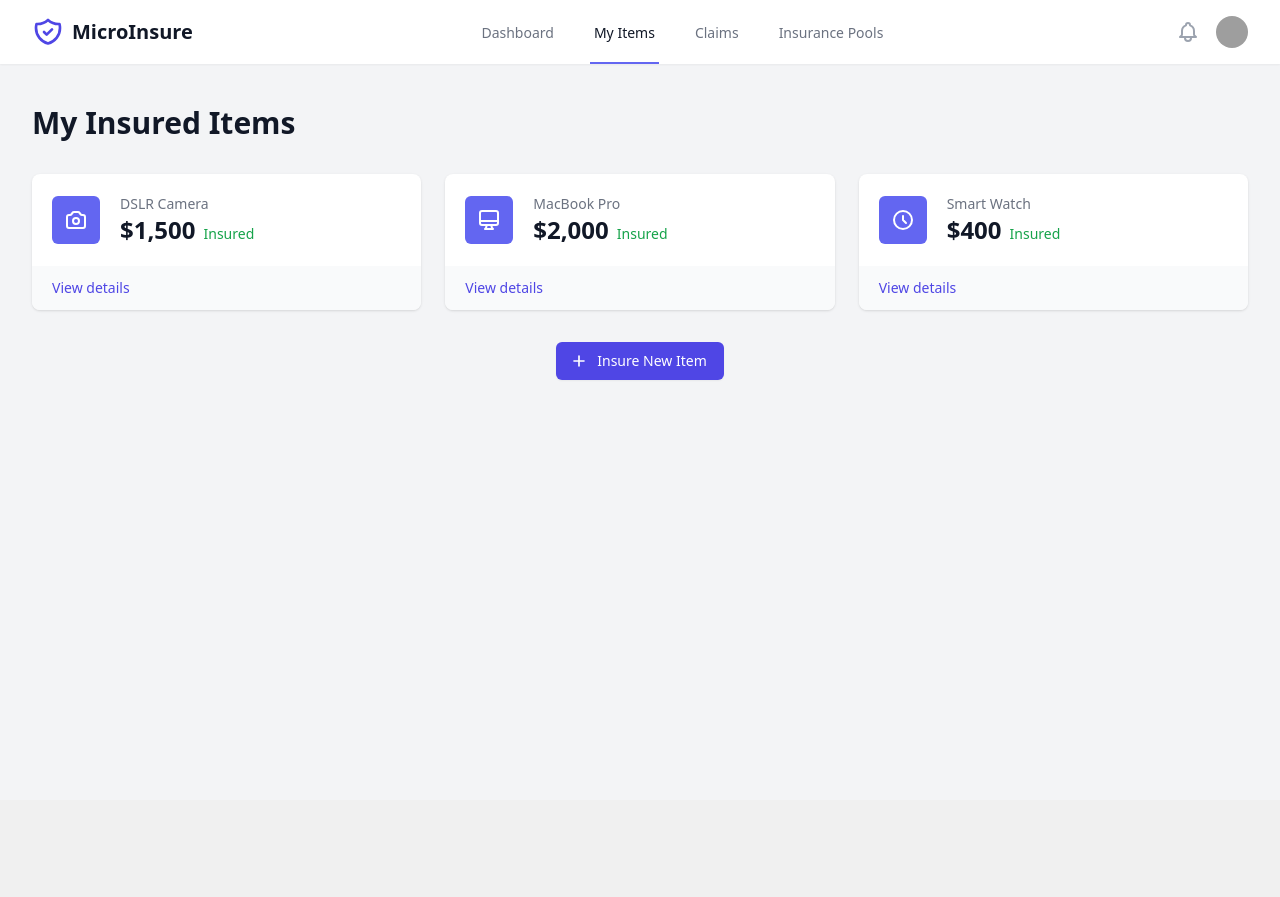
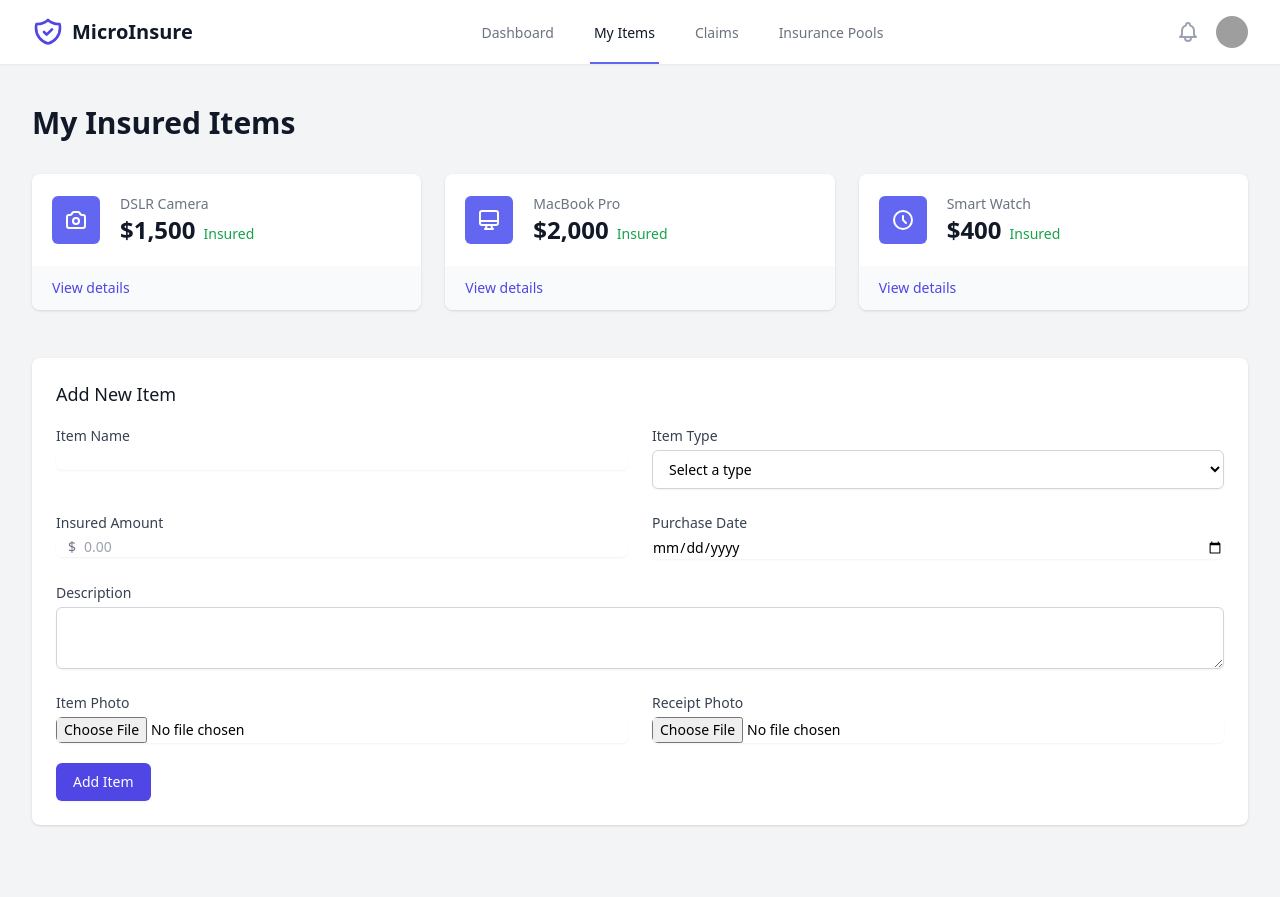
Before and after one commit to Jason-Joannou/sisonke, a Flask app: page /items in a window 1280 px wide. Before the commit the page ends 380 px from the top, so only its background shows below. Run offline with Flask 3, Linux system fonts and the light colour scheme; some libraries are stand-ins or nearby versions; grey boxes are pictures that could not be loaded.

Commit message:
items html upgrade

```diff
--- a/templates/items.html
+++ b/templates/items.html
@@ -20,10 +20,10 @@
                         </div>
                     </div>
                     <div class="hidden sm:ml-6 sm:flex sm:space-x-8">
-                        <a href="/dashboard" class="border-transparent text-gray-500 hover:border-gray-300 hover:text-gray-700 inline-flex items-center px-1 pt-1 border-b-2 text-sm font-medium">Dashboard</a>
-                        <a href="/items" class="border-indigo-500 text-gray-900 inline-flex items-center px-1 pt-1 border-b-2 text-sm font-medium">My Items</a>
-                        <a href="/claims" class="border-transparent text-gray-500 hover:border-gray-300 hover:text-gray-700 inline-flex items-center px-1 pt-1 border-b-2 text-sm font-medium">Claims</a>
-                        <a href="/insurance-pools" class="border-transparent text-gray-500 hover:border-gray-300 hover:text-gray-700 inline-flex items-center px-1 pt-1 border-b-2 text-sm font-medium">Insurance Pools</a>
+                        <a href="#" class="border-transparent text-gray-500 hover:border-gray-300 hover:text-gray-700 inline-flex items-center px-1 pt-1 border-b-2 text-sm font-medium">Dashboard</a>
+                        <a href="#" class="border-indigo-500 text-gray-900 inline-flex items-center px-1 pt-1 border-b-2 text-sm font-medium">My Items</a>
+                        <a href="#" class="border-transparent text-gray-500 hover:border-gray-300 hover:text-gray-700 inline-flex items-center px-1 pt-1 border-b-2 text-sm font-medium">Claims</a>
+                        <a href="#" class="border-transparent text-gray-500 hover:border-gray-300 hover:text-gray-700 inline-flex items-center px-1 pt-1 border-b-2 text-sm font-medium">Insurance Pools</a>
                     </div>
                     <div class="hidden sm:ml-6 sm:flex sm:items-center">
                         <button type="button" class="bg-white p-1 rounded-full text-gray-400 hover:text-gray-500 focus:outline-none focus:ring-2 focus:ring-offset-2 focus:ring-indigo-500">
@@ -135,13 +135,67 @@
                             </div>
                         </div>
 
-                        <div class="flex justify-center mt-8">
-                            <a href="#" class="inline-flex items-center px-4 py-2 border border-transparent text-sm font-medium rounded-md shadow-sm text-white bg-indigo-600 hover:bg-indigo-700 focus:outline-none focus:ring-2 focus:ring-offset-2 focus:ring-indigo-500">
-                                <svg class="mr-2 -ml-1 h-5 w-5" xmlns="http://www.w3.org/2000/svg" fill="none" viewBox="0 0 24 24" stroke="currentColor">
-                                    <path stroke-linecap="round" stroke-linejoin="round" stroke-width="2" d="M12 6v6m0 0v6m0-6h6m-6 0H6" />
-                                </svg>
-                                Insure New Item
-                            </a>
+                        <div class="mt-12 bg-white shadow sm:rounded-lg">
+                            <div class="px-4 py-5 sm:p-6">
+                                <h3 class="text-lg leading-6 font-medium text-gray-900">Add New Item</h3>
+                                <div class="mt-5">
+                                    <form action="/add_item" method="POST" enctype="multipart/form-data">
+                                        <div class="grid grid-cols-6 gap-6">
+                                            <div class="col-span-6 sm:col-span-3">
+                                                <label for="item_name" class="block text-sm font-medium text-gray-700">Item Name</label>
+                                                <input type="text" name="item_name" id="item_name" required class="mt-1 focus:ring-indigo-500 focus:border-indigo-500 block w-full shadow-sm sm:text-sm border-gray-300 rounded-md">
+                                            </div>
+
+                                            <div class="col-span-6 sm:col-span-3">
+                                                <label for="item_type" class="block text-sm font-medium text-gray-700">Item Type</label>
+                                                <select id="item_type" name="item_type" required class="mt-1 block w-full py-2 px-3 border border-gray-300 bg-white rounded-md shadow-sm focus:outline-none focus:ring-indigo-500 focus:border-indigo-500 sm:text-sm">
+                                                    <option value="">Select a type</option>
+                                                    <option value="Electronics">Electronics</option>
+                                                    <option value="Jewelry">Jewelry</option>
+                                                    <option value="Furniture">Furniture</option>
+                                                    <option value="Other">Other</option>
+                                                </select>
+                                            </div>
+
+                                            <div class="col-span-6 sm:col-span-3">
+                                                <label for="insured_amount" class="block text-sm font-medium text-gray-700">Insured Amount</label>
+                                                <div class="mt-1 relative rounded-md shadow-sm">
+                                                    <div class="absolute inset-y-0 left-0 pl-3 flex items-center pointer-events-none">
+                                                        <span class="text-gray-500 sm:text-sm">$</span>
+                                                    </div>
+                                                    <input type="number" name="insured_amount" id="insured_amount" required class="focus:ring-indigo-500 focus:border-indigo-500 block w-full pl-7 pr-12 sm:text-sm border-gray-300 rounded-md" placeholder="0.00" step="0.01" min="0">
+                                                </div>
+                                            </div>
+
+                                            <div class="col-span-6 sm:col-span-3">
+                                                <label for="purchase_date" class="block text-sm font-medium text-gray-700">Purchase Date</label>
+                                                <input type="date" name="purchase_date" id="purchase_date" required class="mt-1 focus:ring-indigo-500 focus:border-indigo-500 block w-full shadow-sm sm:text-sm border-gray-300 rounded-md">
+
+                                            </div>
+
+                                            <div class="col-span-6">
+                                                <label for="description" class="block text-sm font-medium text-gray-700">Description</label>
+                                                <textarea id="description" name="description" rows="3" class="shadow-sm focus:ring-indigo-500 focus:border-indigo-500 mt-1 block w-full sm:text-sm border border-gray-300 rounded-md"></textarea>
+                                            </div>
+
+                                            <div class="col-span-6 sm:col-span-3">
+                                                <label for="item_photo" class="block text-sm font-medium text-gray-700">Item Photo</label>
+                                                <input type="file" id="item_photo" name="item_photo" accept="image/*" class="mt-1 focus:ring-indigo-500 focus:border-indigo-500 block w-full shadow-sm sm:text-sm border-gray-300 rounded-md">
+                                            </div>
+
+                                            <div class="col-span-6 sm:col-span-3">
+                                                <label for="receipt_photo" class="block text-sm font-medium text-gray-700">Receipt Photo</label>
+                                                <input type="file" id="receipt_photo" name="receipt_photo" accept="image/*" class="mt-1 focus:ring-indigo-500 focus:border-indigo-500 block w-full shadow-sm sm:text-sm border-gray-300 rounded-md">
+                                            </div>
+                                        </div>
+                                        <div class="mt-5">
+                                            <button type="submit" class="inline-flex items-center px-4 py-2 border border-transparent text-sm font-medium rounded-md shadow-sm text-white bg-indigo-600 hover:bg-indigo-700 focus:outline-none focus:ring-2 focus:ring-offset-2 focus:ring-indigo-500">
+                                                Add Item
+                                            </button>
+                                        </div>
+                                    </form>
+                                </div>
+                            </div>
                         </div>
                     </div>
                 </div>
```
